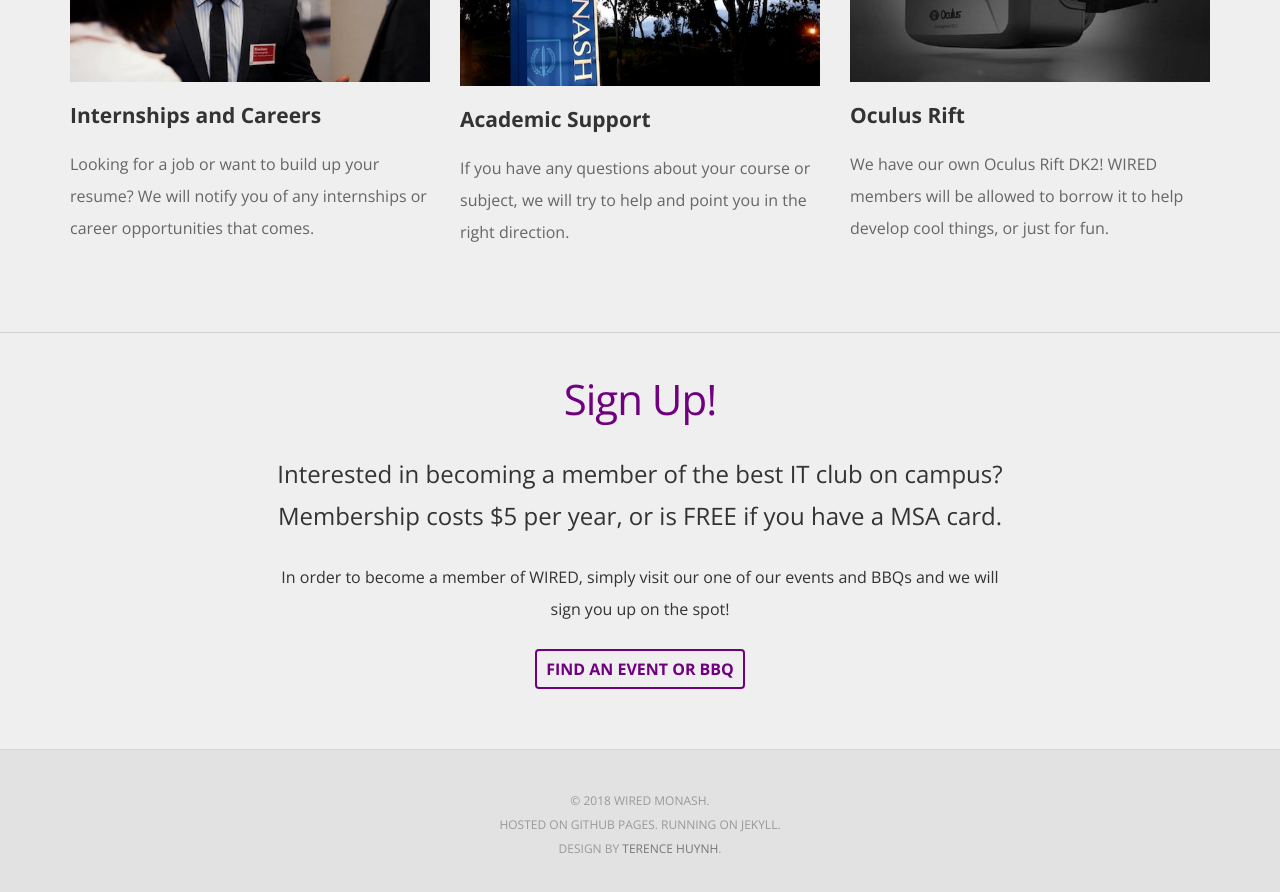
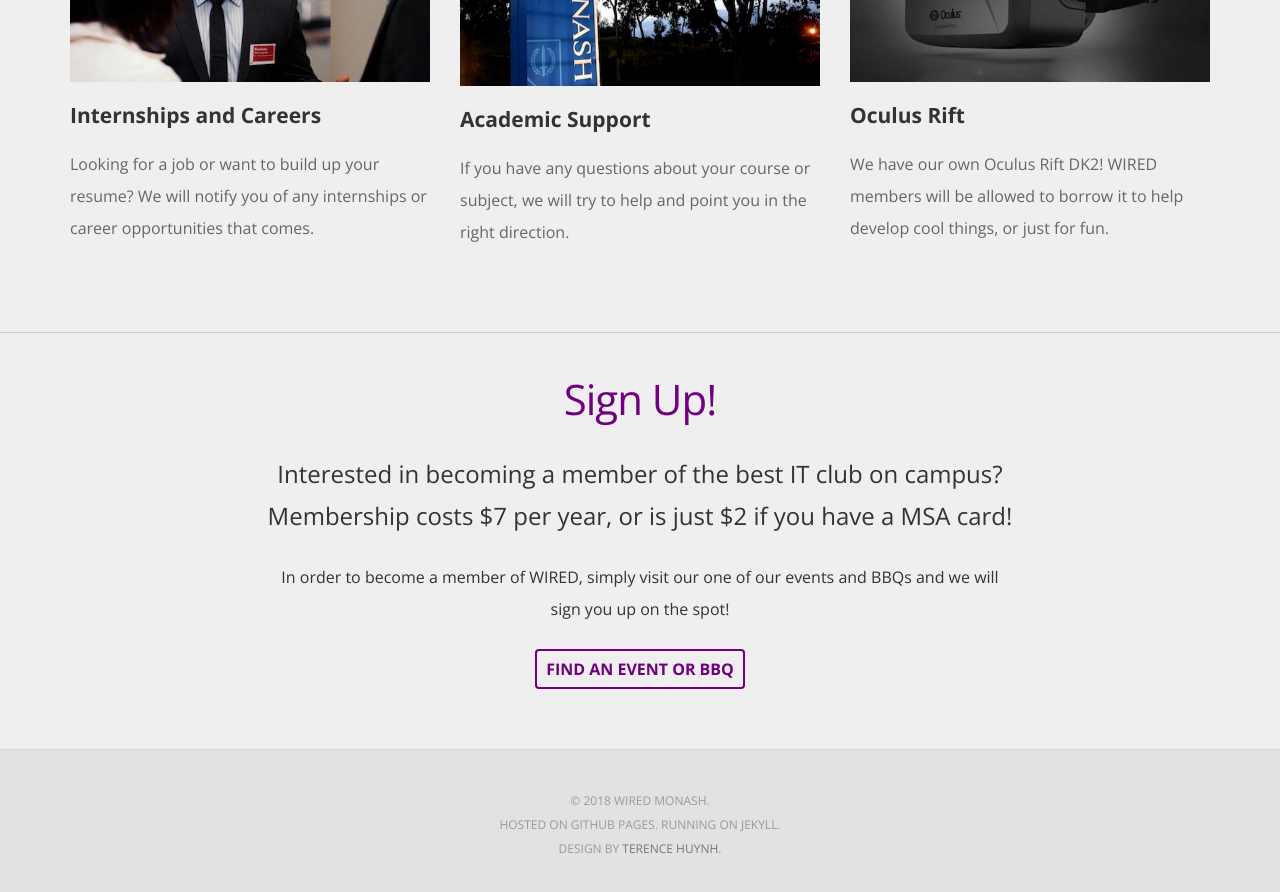
Before and after one commit to wiredmonash/wiredmonash.github.io, a Jekyll site: the page built from join.html, in a window 1280 px wide and 900 px high, scrolled down 2159 px. Shown: the top 892 px of the window. Built offline with Jekyll 4.4.1, drawn with Linux system fonts in a browser that asks for light colours; nearby versions of some CDN libraries.

Commit message:
Changed yearly cost to /

```diff
--- a/join.html
+++ b/join.html
@@ -85,7 +85,7 @@
     <div class="row">
       <div class="col-md-8 col-md-offset-2">
         <p class="big center">
-          Interested in becoming a member of the best IT club on campus? Membership costs $5 per year, or is FREE if you have a MSA card.
+          Interested in becoming a member of the best IT club on campus? Membership costs $7 per year, or is just $2 if you have a MSA card!
         </p>
         <p class="center">
           In order to become a member of WIRED, simply visit our one of our events and BBQs and we will sign you up on the spot!
```
